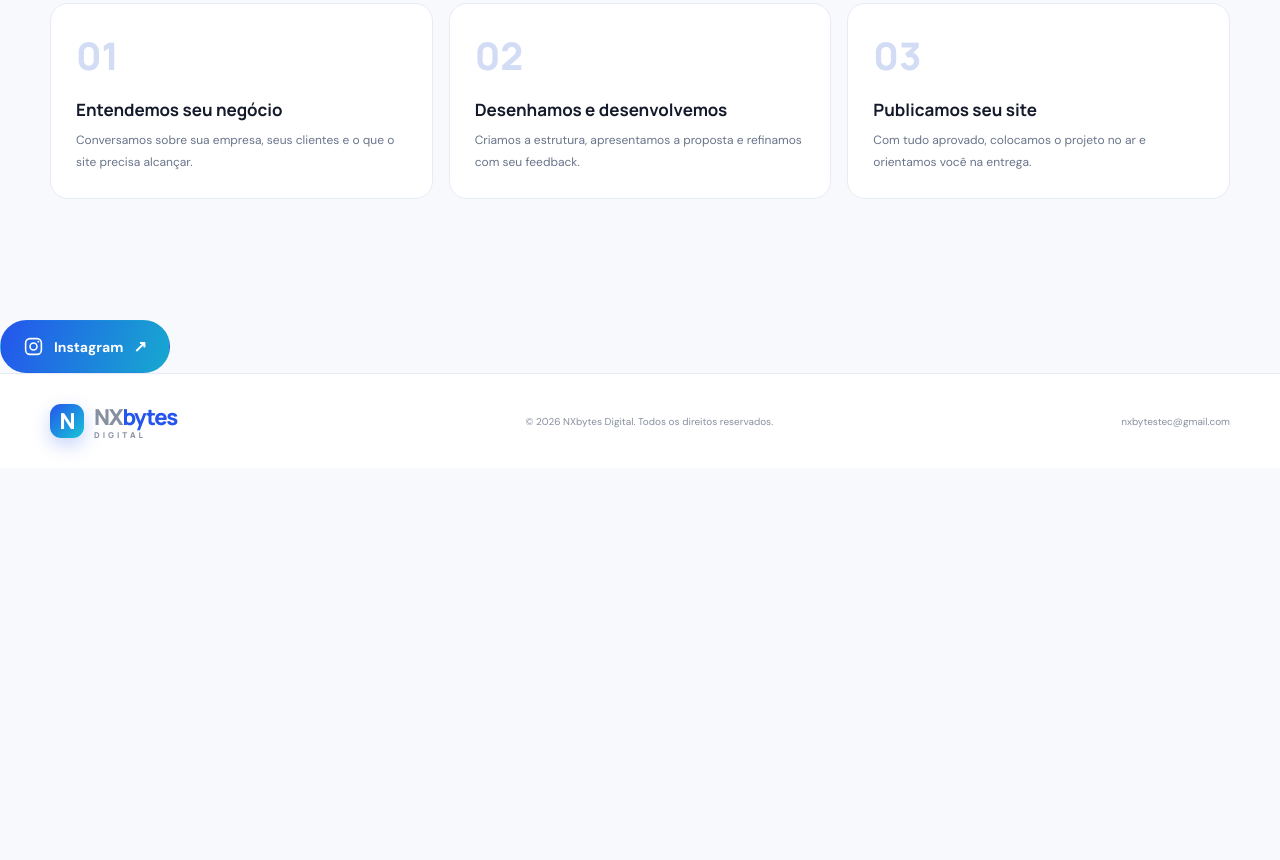
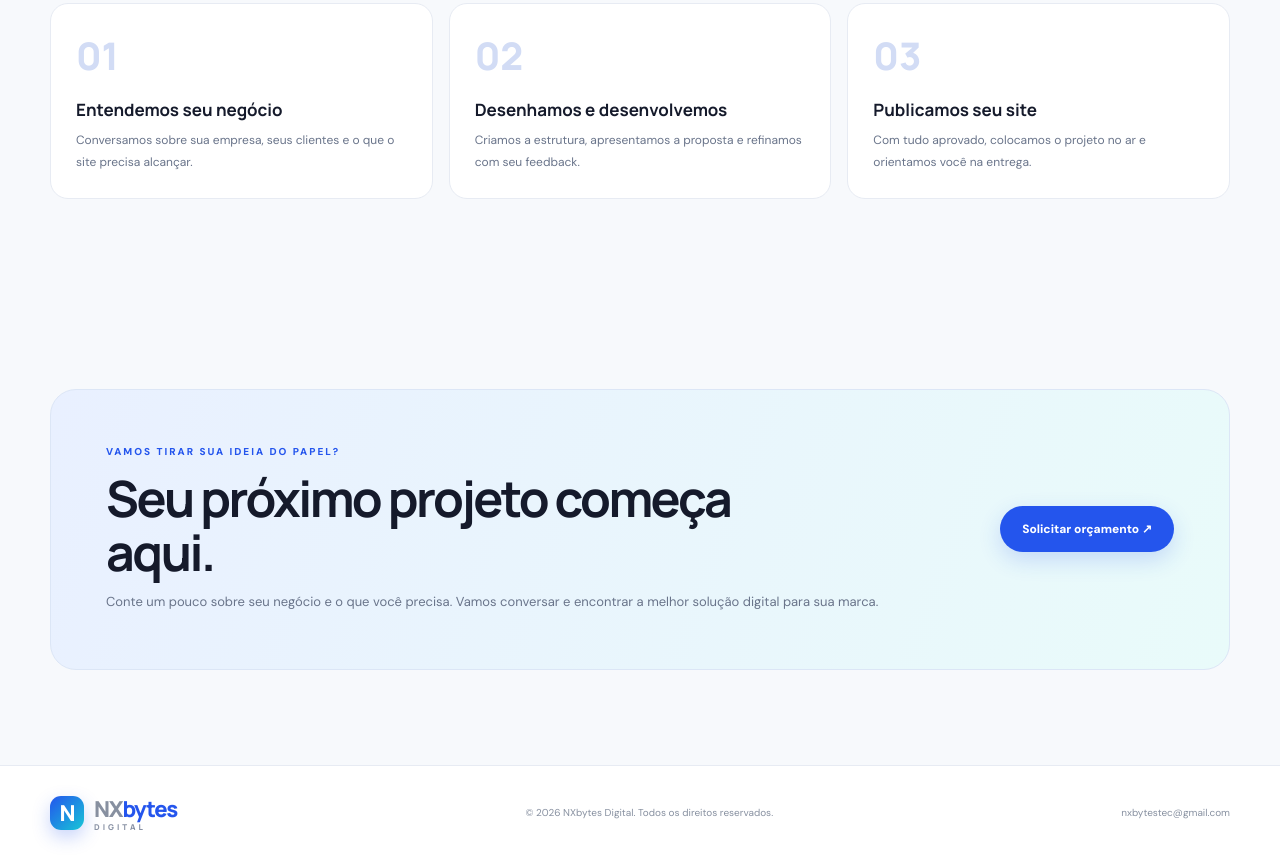
Before and after one commit to gankadev-prog/NXbytes-Digital, a plain HTML site: page index.html in a window 1280 px wide. Shown: the part 2571-3431 px from the top of the page. Before the commit the page ends 3039 px from the top, so only its background shows below. Drawn offline with Linux system fonts and the light colour scheme.

Commit message:
Update index.html

```diff
--- a/index.html
+++ b/index.html
@@ -1340,28 +1340,40 @@
       </div>
     </section>
 
-    <!-- CONTATO -->
+    <!-- CONTATO / ORÇAMENTO -->
 
-    <div class="contact-socials">
+    <section class="content-section" id="contato">
+      <div class="container">
+
+        <div class="contact-box reveal">
+
+          <div>
+            <div class="section-tag">Vamos tirar sua ideia do papel?</div>
+
+            <h2>
+              Seu próximo projeto começa aqui.
+            </h2>
+
+            <p>
+              Conte um pouco sobre seu negócio e o que você
+              precisa. Vamos conversar e encontrar a melhor
+              solução digital para sua marca.
+            </p>
+          </div>
 
           <a
-        class="contact-social instagram"
             href="https://www.instagram.com/nxbytesdigital/"
+            class="button"
             target="_blank"
             rel="noopener noreferrer"
-        aria-label="Visitar Instagram da NXbytes Digital"
           >
-        <svg viewBox="0 0 24 24" fill="none"
-          stroke="currentColor" stroke-width="1.8">
-          <rect x="3" y="3" width="18" height="18" rx="5"/>
-          <circle cx="12" cy="12" r="4"/>
-          <circle cx="17.5" cy="6.5" r="1" fill="currentColor" stroke="none"/>
-        </svg>
-        Instagram
-        <span>↗</span>
+            Solicitar orçamento ↗
           </a>
 
         </div>
+
+      </div>
+    </section>
 
   </main>
 
```
Lines whose indentation alone changed are shown as unchanged.
